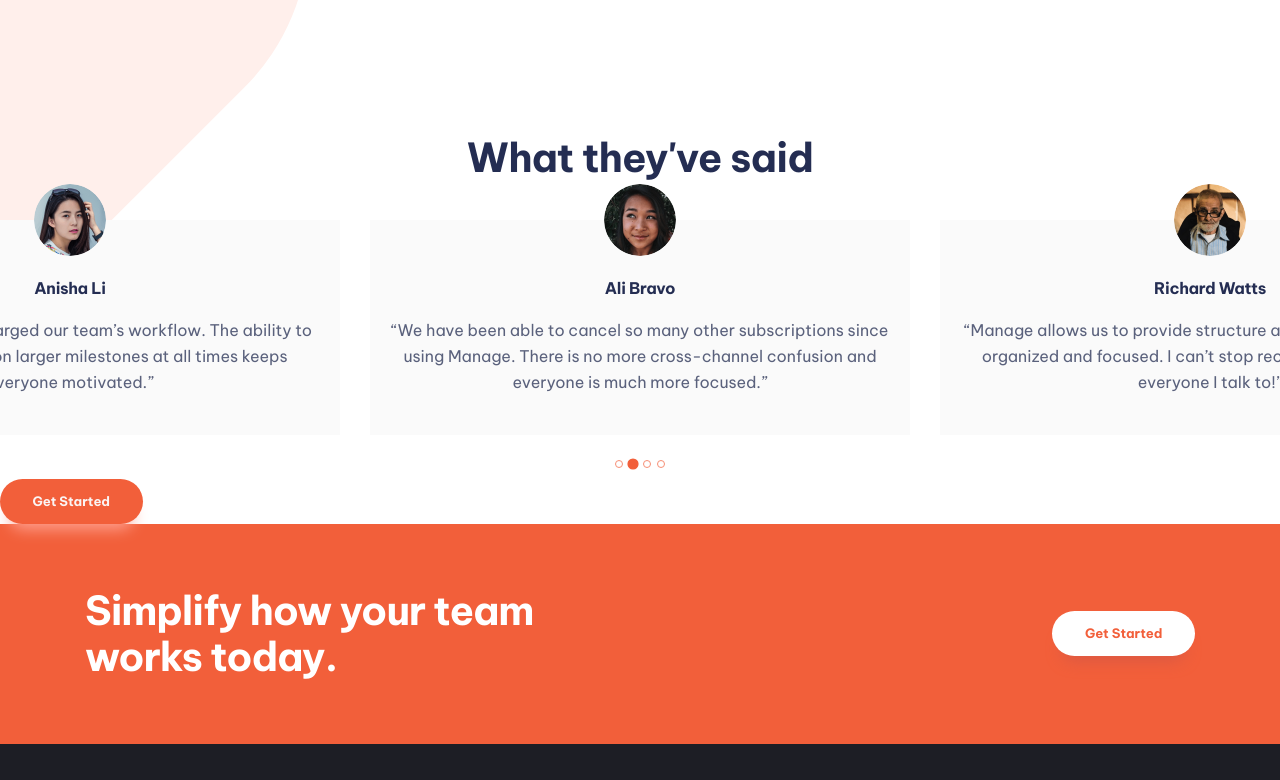
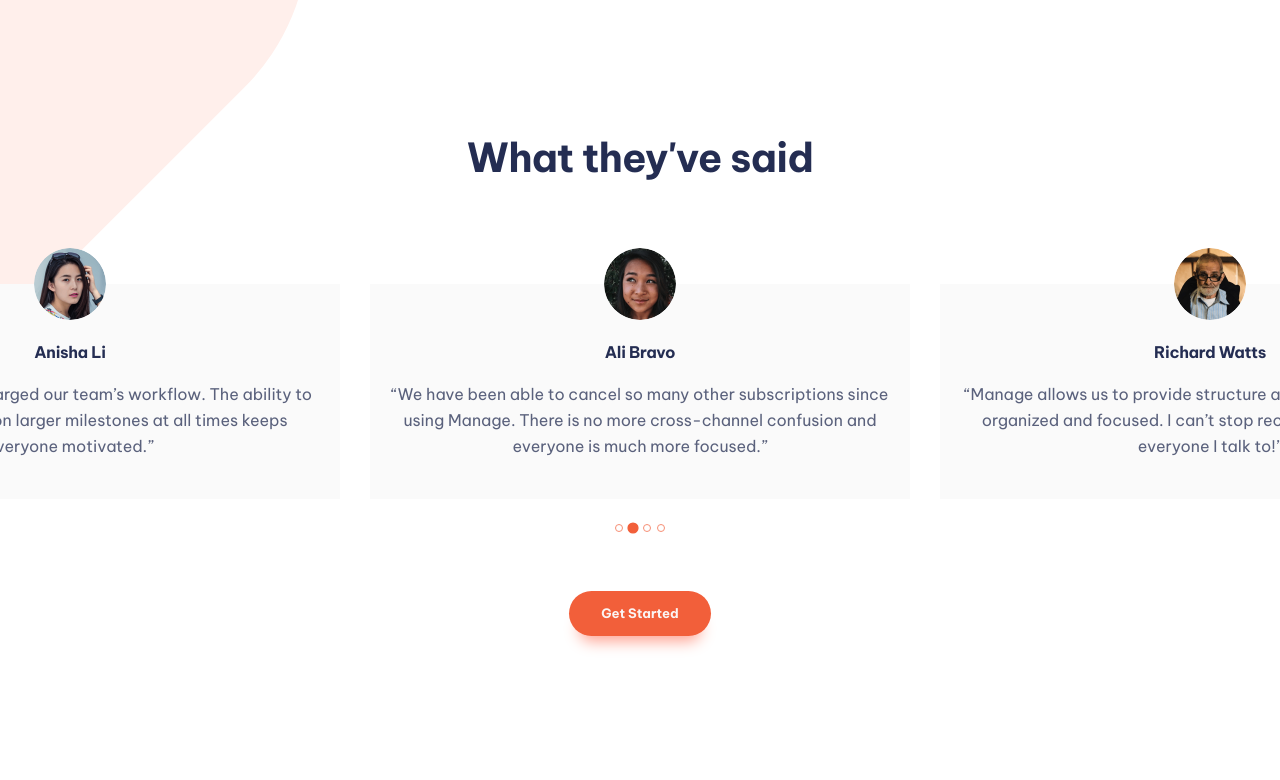
Before and after one commit to karolbanat/manage-landing-page, a website built with Vite: page index.html in a window 1280 px wide. Shown: the part 1399-2179 px from the top of the page. Built offline with nearby package versions, Linux system fonts and the light colour scheme; files whose address does not match are found by name.

Commit message:
Slides section with slides adjustments

```diff
--- a/index.html
+++ b/index.html
@@ -142,7 +142,9 @@
             </section>
 
             <section aria-labelledby="testimonials-heading"
-                     class="testimonials">
+                     class="testimonials-section | flow text-center"
+                     style="--flow-spacer: 6.4rem">
+
                 <h2 id="testimonials-heading"
                     class="section-heading text-center">What they've said</h2>
 
@@ -199,7 +201,8 @@
                 </section>
 
                 <a href="#"
-                   class="button button--primary">Get Started</a>
+                   class="button button--primary"
+                   style="--flow-spacer: 4.8rem">Get Started</a>
             </section>
 
             <section class="cta | bg-primary-400 text-neutral-100 text-center-sm">
--- a/src/main.ts
+++ b/src/main.ts
@@ -16,6 +16,8 @@ new Splide('.splide', {
 		right: '1.6rem',
 	},
 	mediaQuery: 'min',
+	type: 'loop',
+	clones: 2,
 	breakpoints: {
 		768: {
 			autoWidth: true,
--- a/src/style.css
+++ b/src/style.css
@@ -810,6 +810,11 @@ body {
 	margin-block: clamp(6.4rem, 4rem + 10vw, 14.5rem);
 }
 
+.testimonials-section {
+	margin-block-start: clamp(6.4rem, 3rem + 10vw, 14rem);
+	margin-block-end: clamp(6.4rem, 3.6rem + 10vw, 18rem);
+}
+
 .cta {
 	padding-block: 9rem;
 
```
